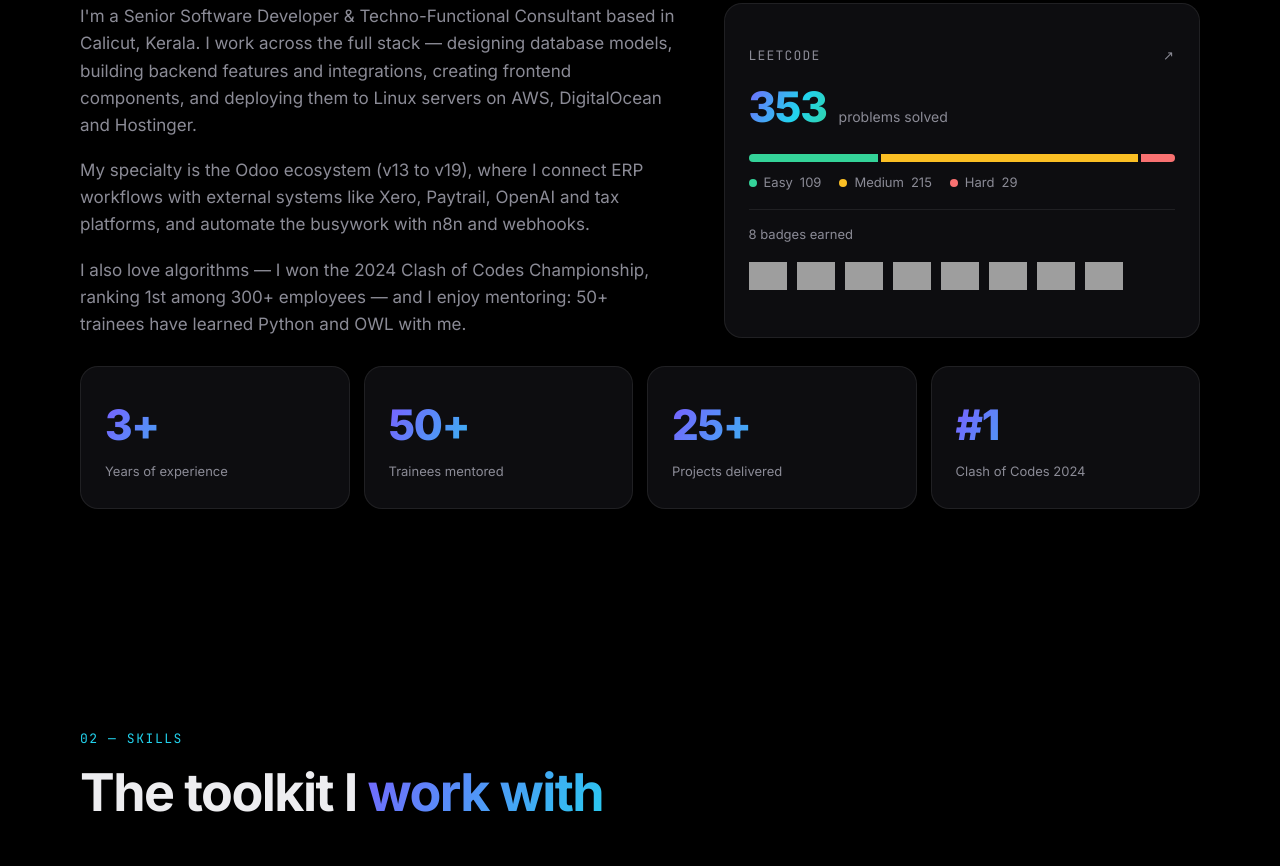
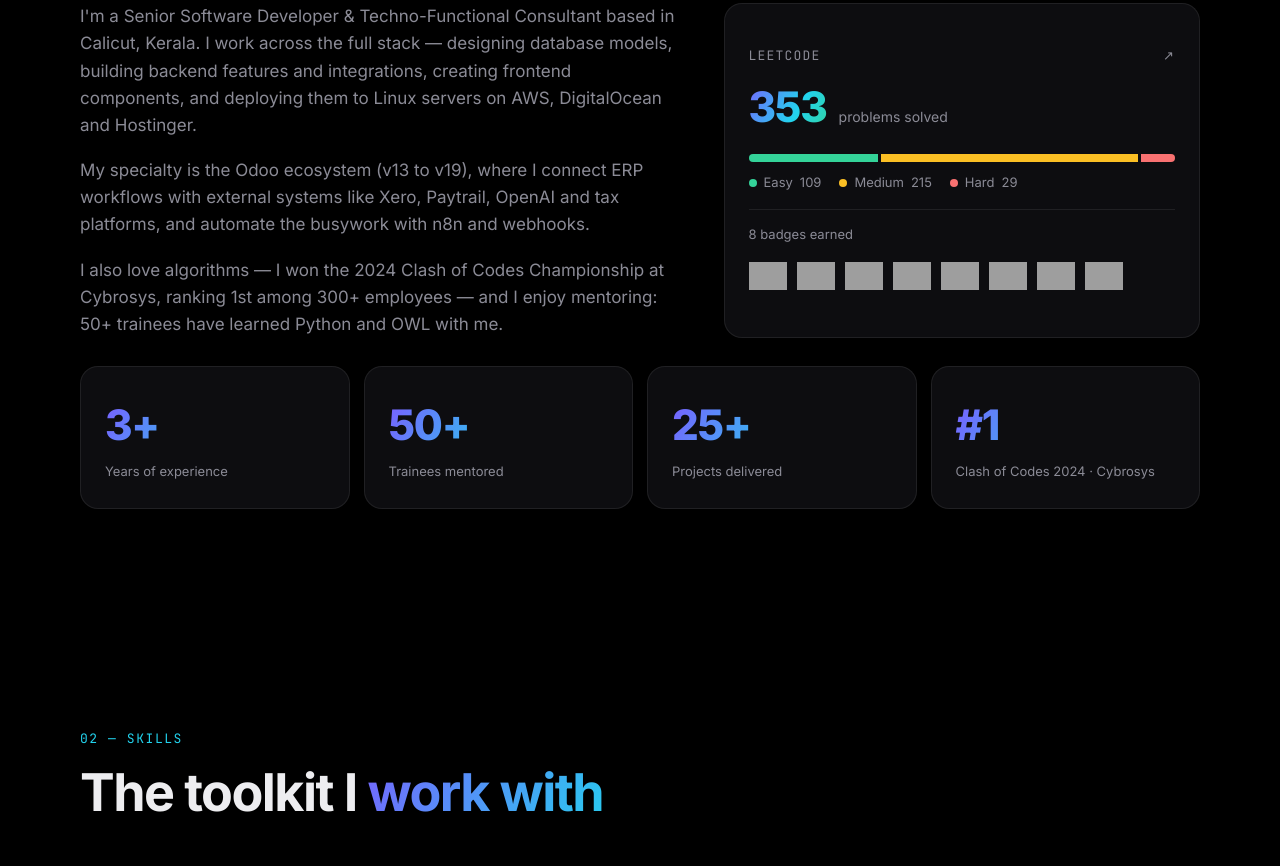
Before and after one commit to fouzanm/fouzanm.github.io, a plain HTML site: page index.html in a window 1280 px wide. Shown: the part 1166-2032 px from the top of the page. Drawn offline with Linux system fonts and the light colour scheme; grey boxes are pictures that could not be loaded.

Commit message:
Mention Cybrosys for the Clash of Codes 2024 championship
Co-Authored-By: Claude Sonnet 5.5 <noreply@anthropic.com>

```diff
--- a/index.html
+++ b/index.html
@@ -70,7 +70,7 @@
       <div class="about-text reveal">
         <p>I'm a Senior Software Developer &amp; Techno-Functional Consultant based in Calicut, Kerala. I work across the full stack — designing database models, building backend features and integrations, creating frontend components, and deploying them to Linux servers on AWS, DigitalOcean and Hostinger.</p>
         <p>My specialty is the Odoo ecosystem (v13 to v19), where I connect ERP workflows with external systems like Xero, Paytrail, OpenAI and tax platforms, and automate the busywork with n8n and webhooks.</p>
-        <p>I also love algorithms — I won the 2024 Clash of Codes Championship, ranking 1st among 300+ employees — and I enjoy mentoring: 50+ trainees have learned Python and OWL with me.</p>
+        <p>I also love algorithms — I won the 2024 Clash of Codes Championship at Cybrosys, ranking 1st among 300+ employees — and I enjoy mentoring: 50+ trainees have learned Python and OWL with me.</p>
       </div>
         <a class="stat lc spot reveal" href="https://leetcode.com/u/fouzanm/" target="_blank" rel="noopener">
           <div class="lc-top"><span class="lc-name">LeetCode</span><span class="lc-ext">↗</span></div>
@@ -87,7 +87,7 @@
         <div class="stat spot reveal"><b data-count="3" data-suffix="+">0</b><span>Years of experience</span></div>
         <div class="stat spot reveal"><b data-count="50" data-suffix="+">0</b><span>Trainees mentored</span></div>
         <div class="stat spot reveal"><b data-count="25" data-suffix="+">0</b><span>Projects delivered</span></div>
-        <div class="stat spot reveal"><b>#1</b><span>Clash of Codes 2024</span></div>
+        <div class="stat spot reveal"><b>#1</b><span>Clash of Codes 2024 · Cybrosys</span></div>
       </div>
     </div>
   </div>
@@ -162,7 +162,7 @@
             <li>Developed React applications integrated with Odoo backend services via REST APIs.</li>
             <li>Built a React frontend for a Real Estate ERP with an event-driven mortgage affordability workflow (Odoo Online, webhooks, n8n, spreadsheet calculation engine).</li>
             <li>Designed PostgreSQL models, optimized queries and implemented business workflows.</li>
-            <li>Mentored 50+ trainees in Python and OWL; won the 2024 Clash of Codes Championship (1st among 300+ employees).</li>
+            <li>Mentored 50+ trainees in Python and OWL; won the 2024 Cybrosys Clash of Codes Championship (1st among 300+ employees).</li>
           </ul>
         </div>
       </div>
```
